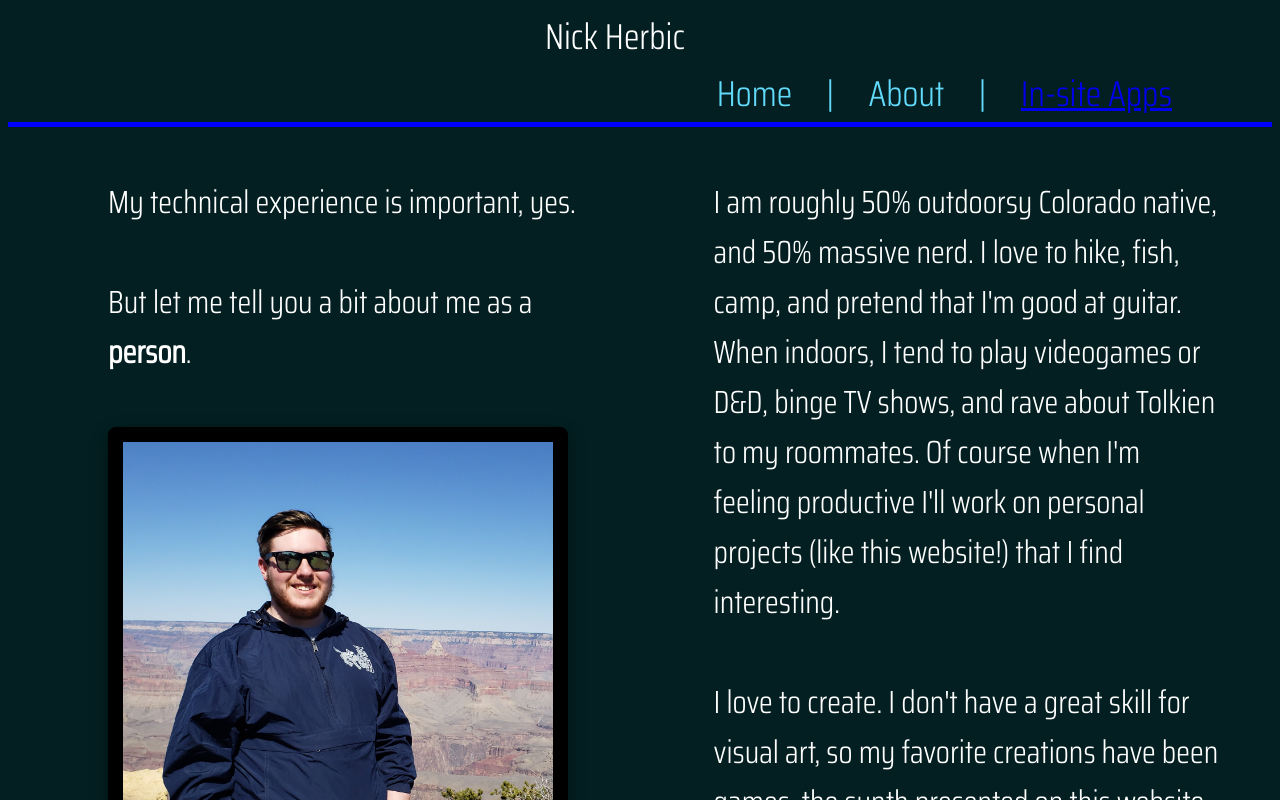
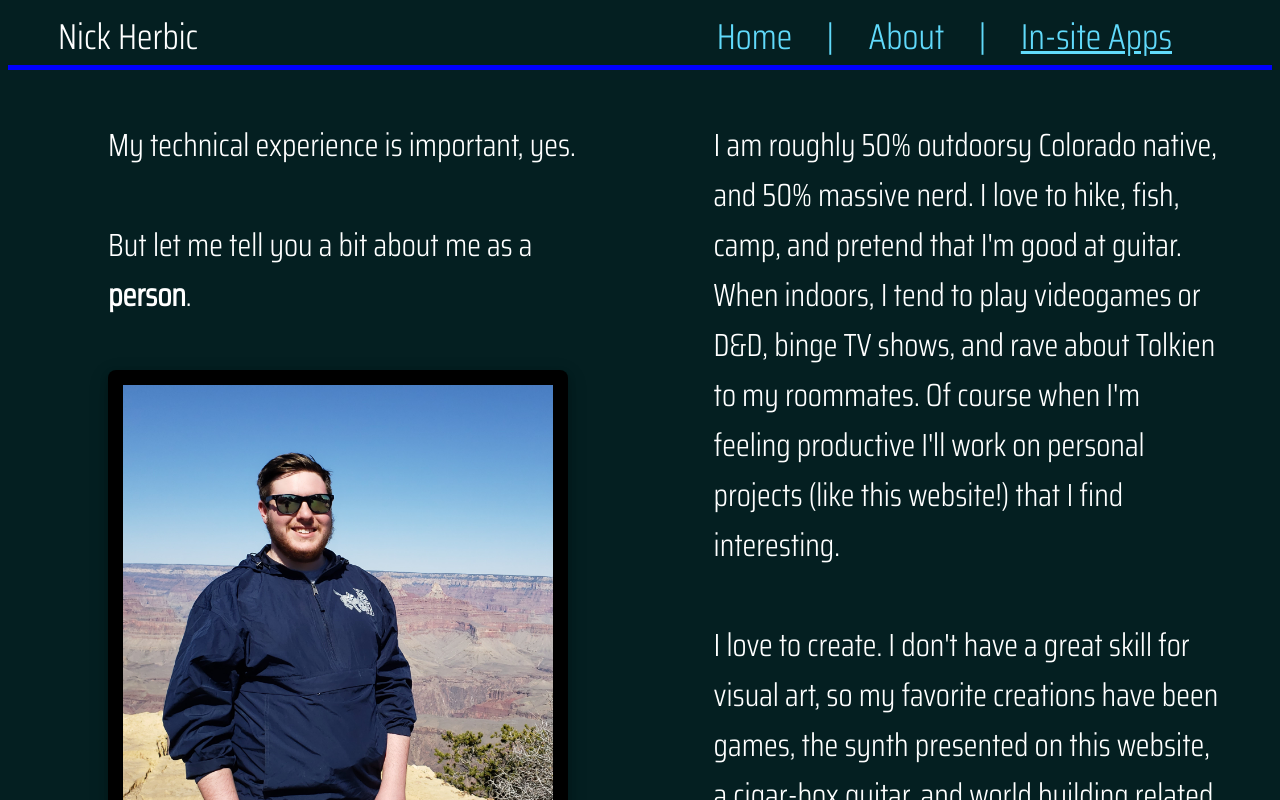
Before and after one commit to nherbicMines/nherbicMines.github.io, a React (Create React App) app: page /about in a window 1280 px wide. Shown: the top 800 px of the page. Built offline with nearby package versions, Linux system fonts and the light colour scheme.

Commit message:
Fixed up CSS and made nav-bar look nicer.

```diff
--- a/src/App.js
+++ b/src/App.js
@@ -16,10 +16,10 @@ function App() {
     <Router>
       <div>
       <nav className="nav-container">
-        <div className="nav-items">
   <div className="nav-name">
     Nick Herbic
   </div>
+  <div className="nav-items">
     <Link to="/">Home</Link>&nbsp;&nbsp;&nbsp;&nbsp;&nbsp;|&nbsp;&nbsp;&nbsp;&nbsp;&nbsp;
     <Link to="/about">About</Link>&nbsp;&nbsp;&nbsp;&nbsp;&nbsp;|&nbsp;&nbsp;&nbsp;&nbsp;&nbsp;
     <div className="dropdown">
@@ -29,7 +29,6 @@ function App() {
         <Link to="/bis-by-level">Best In Slot by Level</Link>
       </div>
     </div>
-
   </div>
 </nav>
 
--- a/src/index.css
+++ b/src/index.css
@@ -81,35 +81,39 @@ body {
   padding-right: 25px;
 }
 
-.nav-container {
-  border-bottom: 5px solid blue;
-  overflow: visible;
-  display: flex; /* Add display: flex */
-  align-items: center; /* Center vertically */
-}
-
-.nav-items {
-  font-size: 2.25rem;
-  flex-grow: 1; /* Occupy remaining space */
-  text-align: right;
-  padding-right: 100px;
-}
-
 .nav-items > a {
   text-decoration: none;
   color: #61dafb;
 }
 
+.nav-container {
+  border-bottom: 5px solid blue;
+  overflow: visible;
+  display: flex;
+  align-items: center;
+  padding-left: 50px; /* Adjust as needed */
+}
+
+.nav-items {
+  font-size: 2.25rem;
+  text-align: right;
+  padding-right: 100px;
+  flex-grow: 1;
+}
+
 .nav-name {
   font-size: 2.25rem;
-  text-align: center;
   color: white;
-  margin-left: 50px;
+  line-height: 3rem; /* Adjust as needed */
 }
 
 .dropdown {
   display: inline-block;
   position: relative;
+}
+
+.dropdown a {
+  color: #61dafb;
 }
 
 .dropdown-content {
@@ -125,7 +129,7 @@ body {
   padding: 8px 12px;
   text-decoration: none;
   display: block;
-  font-size: 1.30rem;
+  font-size: 1.25rem;
 }
 
 .dropdown-content a:hover {
```
Lines whose indentation alone changed are shown as unchanged.
